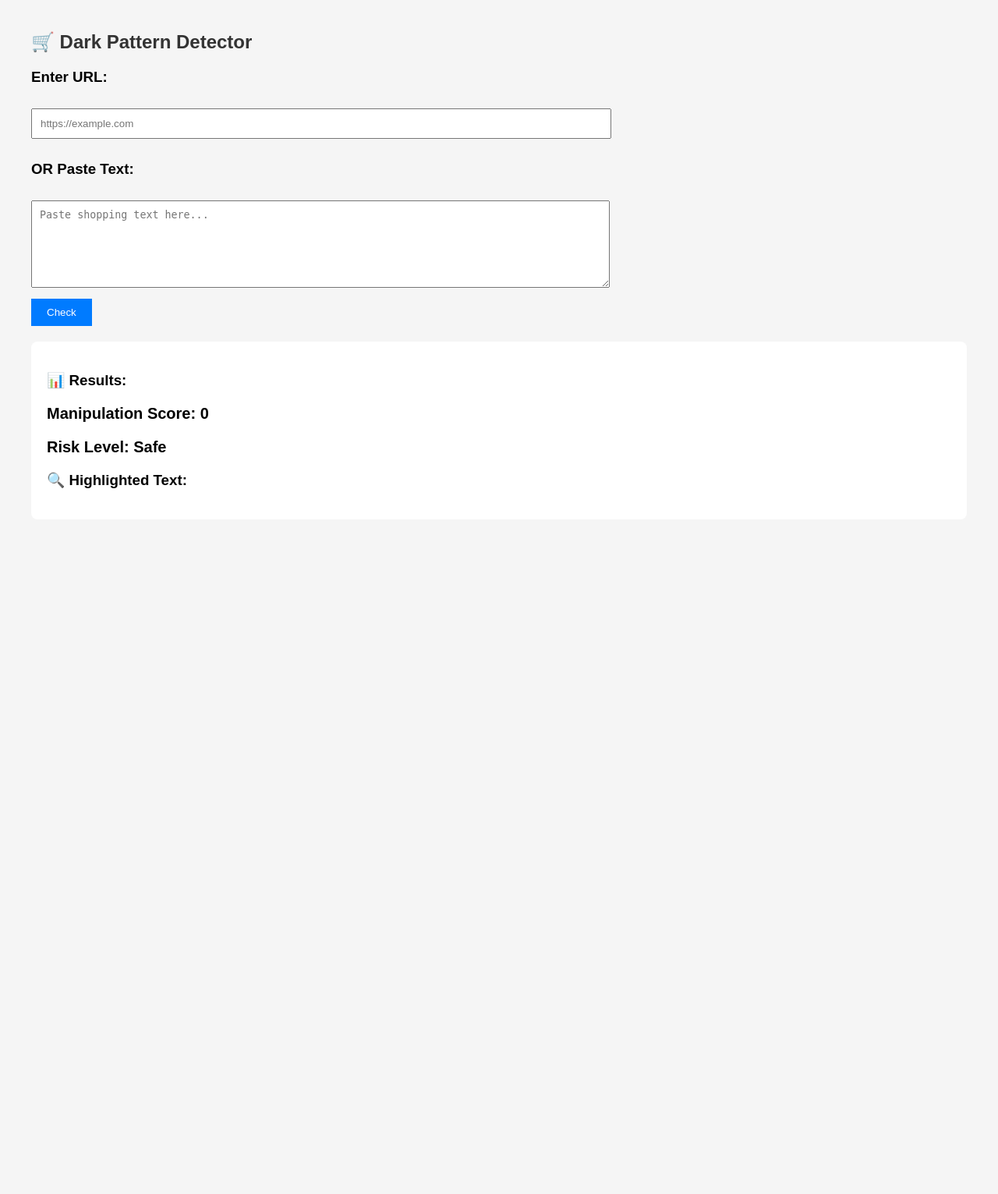
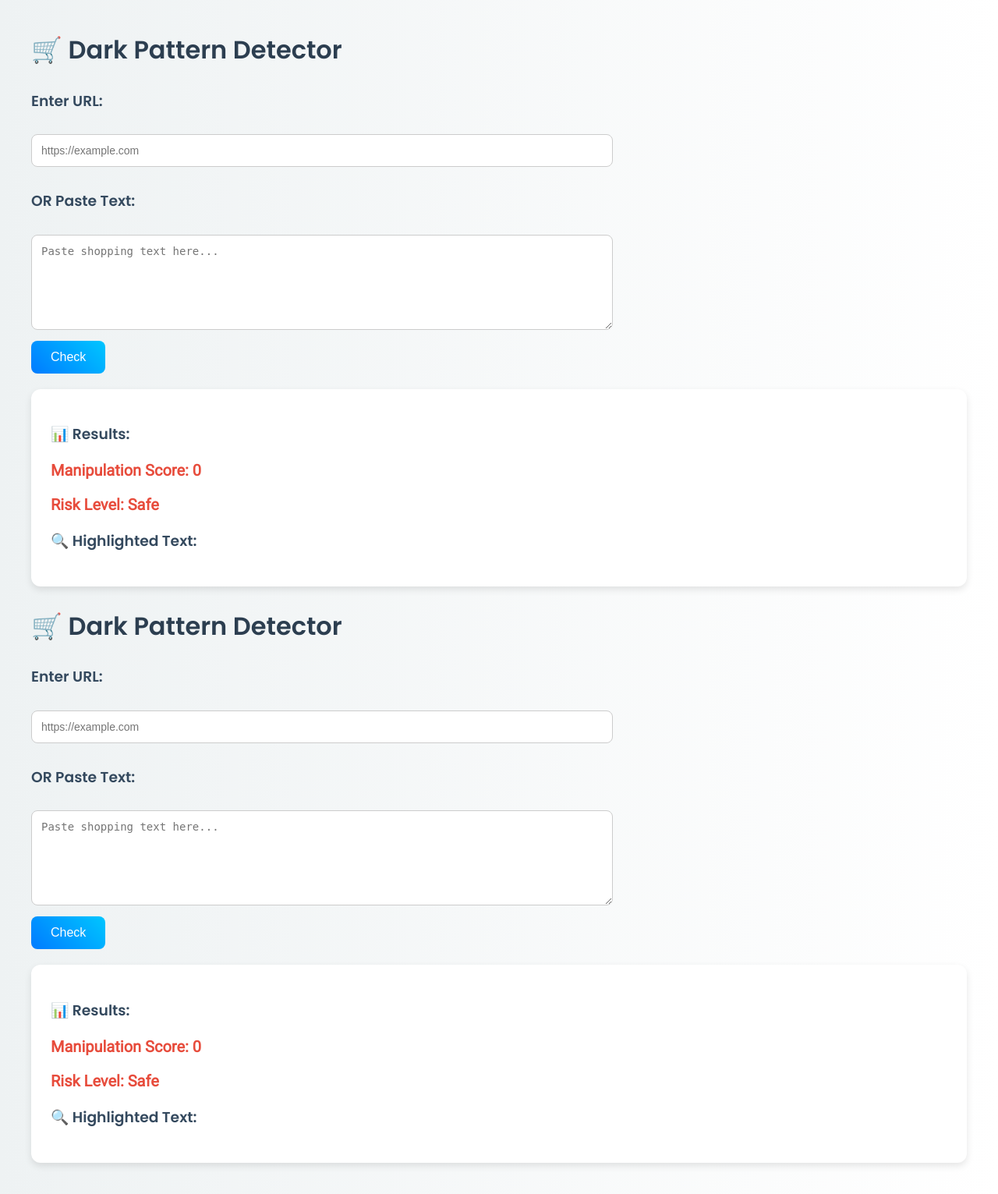
Before and after one commit to pracheetasundaramoorthy-code/dark-pattern-detector, a Flask app: page / in a window 1280 px wide. Shown: the whole page at 78% size. Before the commit the page ends 626 px from the top, so only its background shows below. Run offline with Flask 3, Linux system fonts and the light colour scheme.

Commit message:
Update index.html

```diff
--- a/templates/index.html
+++ b/templates/index.html
@@ -1,49 +1,70 @@
+<!DOCTYPE html>
+<html>
 <!DOCTYPE html>
 <html>
 <head>
     <title>Dark Pattern Detector</title>
 
+    <!-- Google Fonts -->
+    <link href="https://fonts.googleapis.com/css2?family=Poppins:wght@400;600&family=Roboto&display=swap" rel="stylesheet">
+
+    <!-- CSS Styling -->
     <style>
     body {
-            font-family: Arial;
+        font-family: 'Roboto', sans-serif;
         margin: 40px;
-            background-color: #f5f5f5;
+        background: linear-gradient(to right, #eef2f3, #ffffff);
     }
 
     h2 {
-            color: #333;
+        font-family: 'Poppins', sans-serif;
+        font-size: 32px;
+        color: #2c3e50;
+    }
+
+    h3 {
+        font-family: 'Poppins', sans-serif;
+        color: #34495e;
     }
 
     textarea, input {
         width: 60%;
-            padding: 10px;
+        padding: 12px;
         margin: 10px 0;
+        border-radius: 8px;
+        border: 1px solid #ccc;
+        font-size: 14px;
     }
 
     button {
-            padding: 10px 20px;
-            background-color: #007BFF;
+        padding: 12px 25px;
+        background: linear-gradient(45deg, #007BFF, #00c6ff);
         color: white;
         border: none;
+        border-radius: 8px;
+        font-size: 16px;
         cursor: pointer;
     }
 
     button:hover {
-            background-color: #0056b3;
+        opacity: 0.9;
     }
 
     .result-box {
         background: white;
-            padding: 20px;
+        padding: 25px;
         margin-top: 20px;
-            border-radius: 8px;
+        border-radius: 12px;
+        box-shadow: 0 4px 10px rgba(0,0,0,0.1);
     }
 
     .score {
         font-size: 20px;
         font-weight: bold;
+        color: #e74c3c;
     }
     </style>
+
 </head>
 
 <body>
@@ -83,3 +104,42 @@
 
 </body>
 </html>
+
+
+<body>
+
+<h2>🛒 Dark Pattern Detector</h2>
+
+<form method="POST">
+
+    <h3>Enter URL:</h3>
+    <input type="text" name="url" placeholder="https://example.com">
+
+    <h3>OR Paste Text:</h3>
+    <textarea name="text" rows="6" placeholder="Paste shopping text here..."></textarea>
+
+    <br>
+    <button type="submit">Check</button>
+</form>
+
+<div class="result-box">
+
+<h3>📊 Results:</h3>
+
+{% for category, data in result.items() %}
+    <p><b>{{ category }}</b></p>
+    <p>Matched Words: {{ data.matches }}</p>
+    <p>Explanation: {{ data.explanation }}</p>
+    <hr>
+{% endfor %}
+
+<p class="score">Manipulation Score: {{ score }}</p>
+<p class="score">Risk Level: {{ risk }}</p>
+
+<h3>🔍 Highlighted Text:</h3>
+<p>{{ highlighted_text | safe }}</p>
+
+</div>
+
+</body>
+</html>
```
Lines whose indentation alone changed are shown as unchanged.
